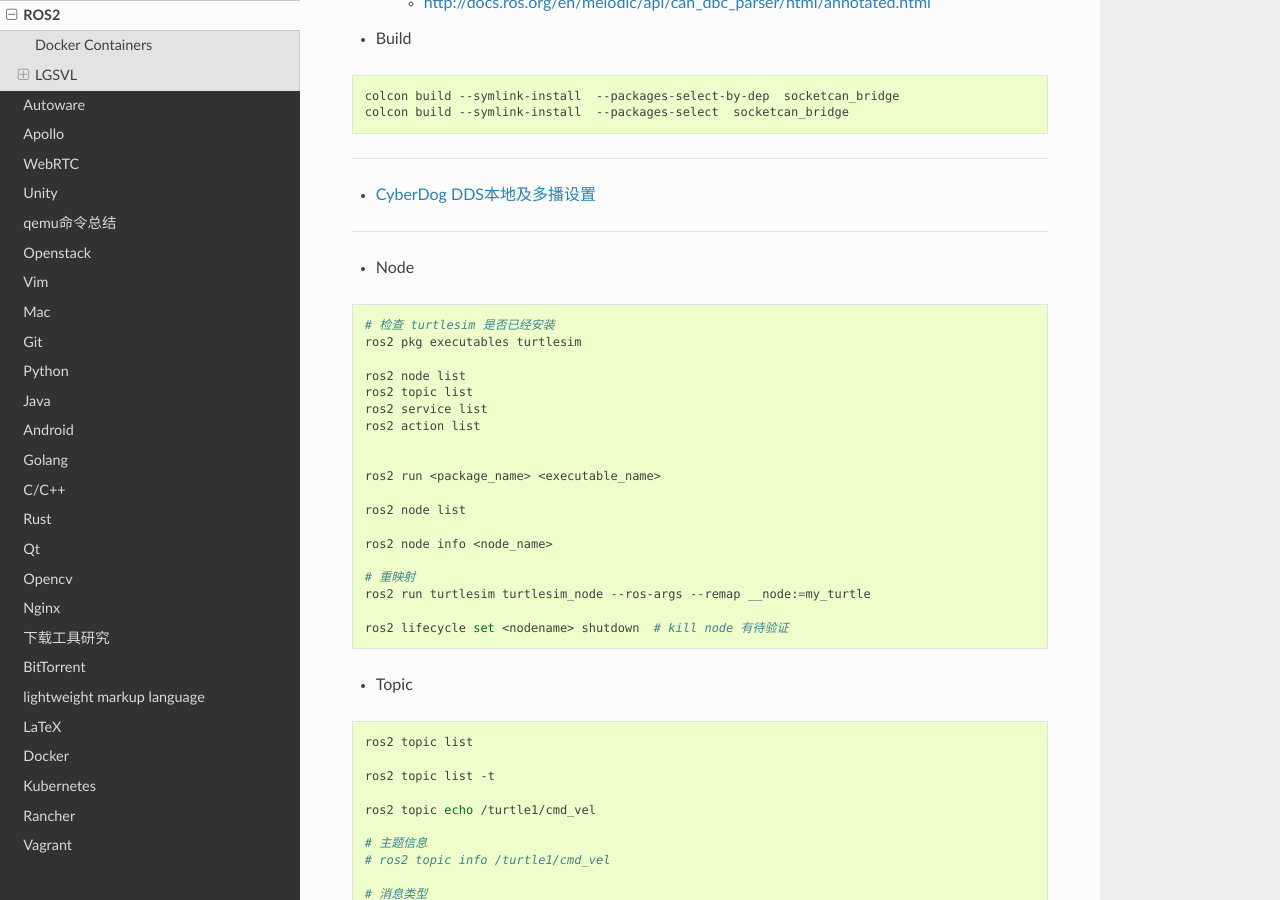
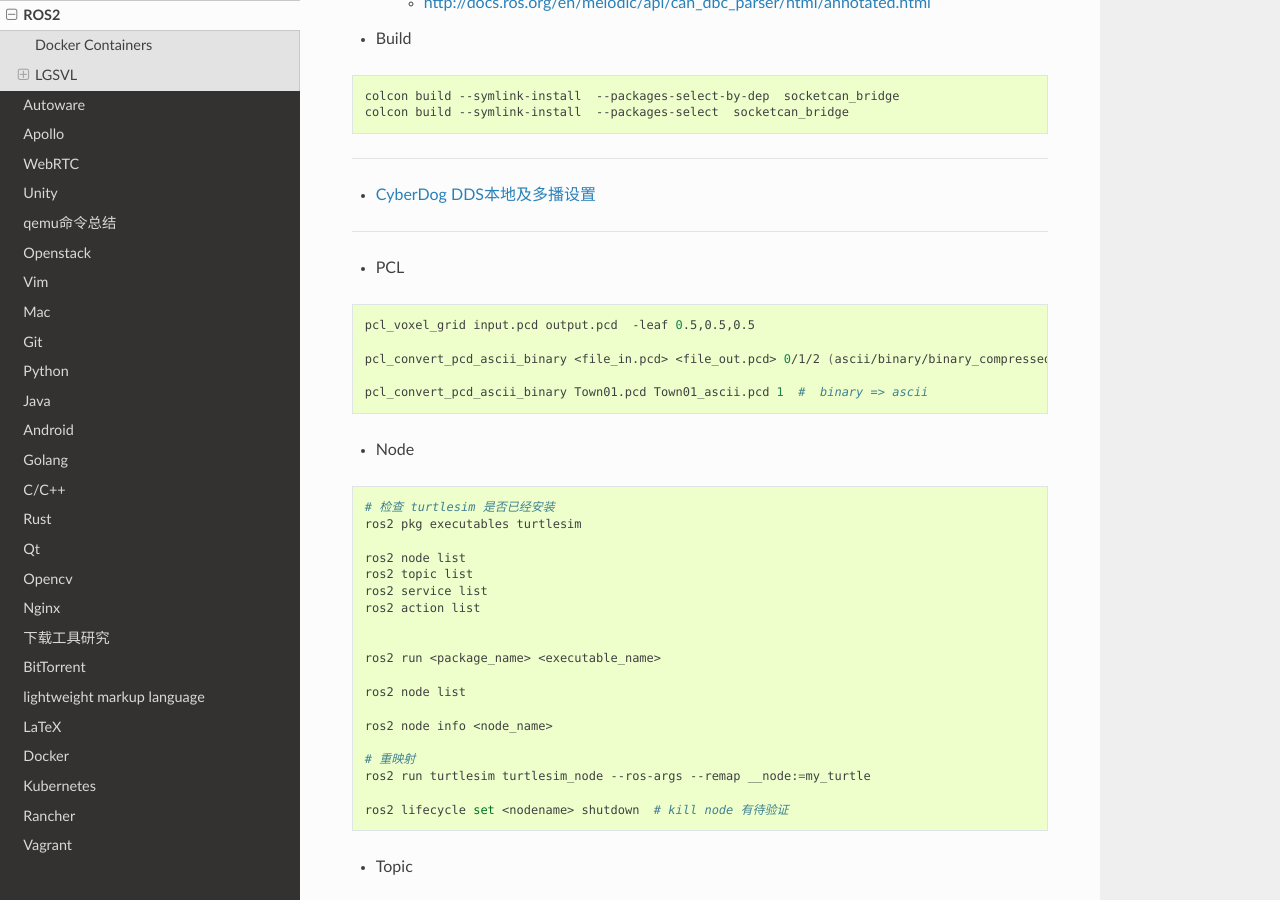
Before and after one commit to my-rds-store/my_space, a Sphinx documentation site: the page built from source/ros/ros2.rst, in a window 1280 px wide and 900 px high, scrolled down 1542 px. Built offline with Sphinx 7.4.7 and the Read the Docs theme 2.0.0, drawn with Linux system fonts in a browser that asks for light colours.

Commit message:
update ...

```diff
--- a/source/ros/ros2.rst
+++ b/source/ros/ros2.rst
@@ -90,6 +90,17 @@ Docker Containers
 * `CyberDog DDS本地及多播设置 <https://github.com/MiRoboticsLab/cyberdog_ros2/wiki/CyberDog-DDS本地及多播设置>`_
 
 ----------
+
+* PCL
+
+.. code:: bash
+
+  pcl_voxel_grid input.pcd output.pcd  -leaf 0.5,0.5,0.5
+
+  pcl_convert_pcd_ascii_binary <file_in.pcd> <file_out.pcd> 0/1/2 (ascii/binary/binary_compressed) [precision (ASCII)]
+
+  pcl_convert_pcd_ascii_binary Town01.pcd Town01_ascii.pcd 1  #  binary => ascii
+
 
 * Node
 
```
